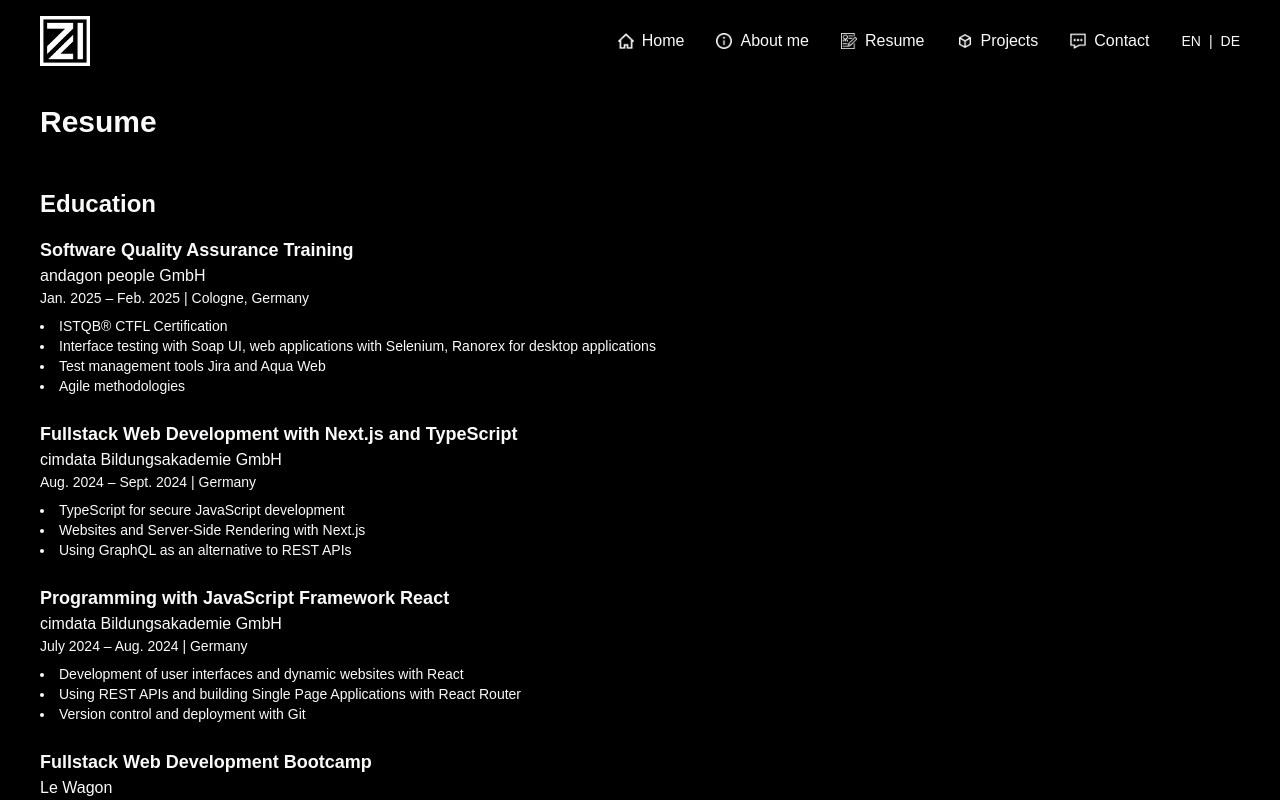
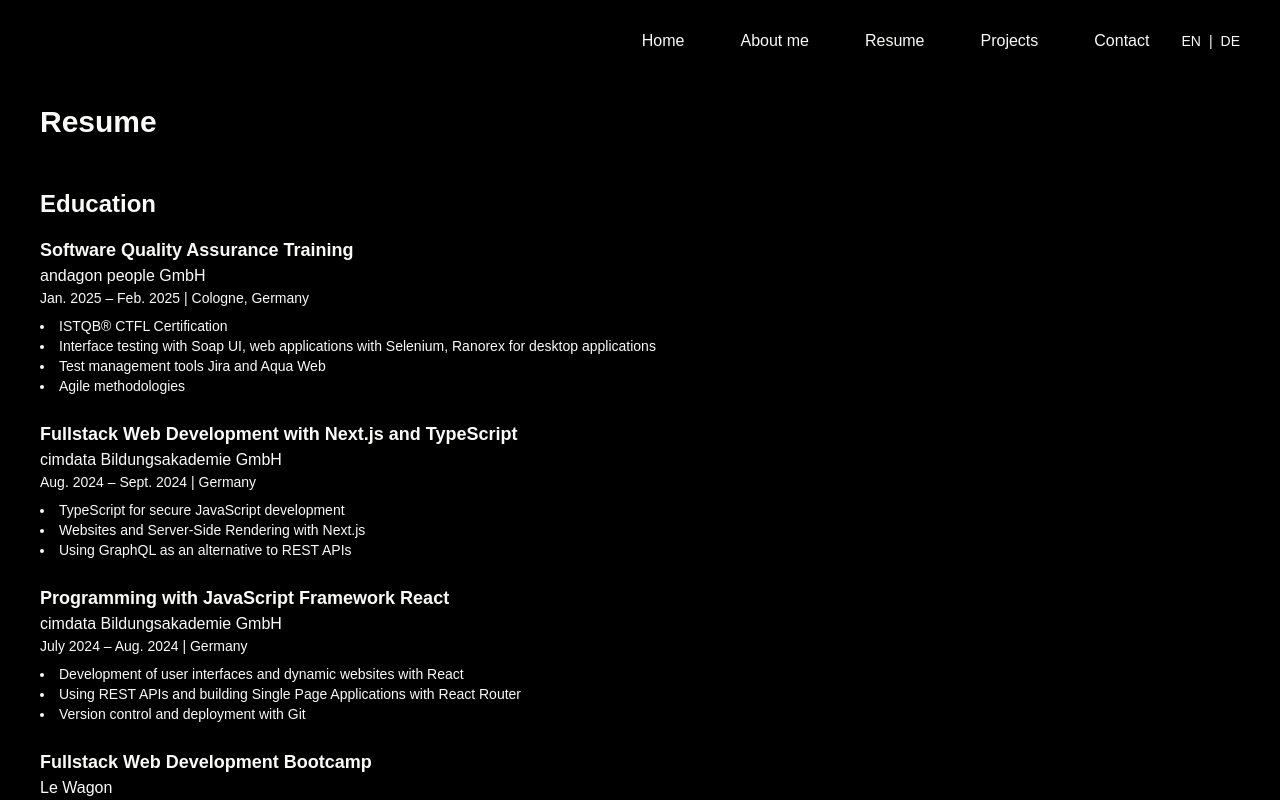
Before and after one commit to zarail/Portfolio, a Next.js app: page /en/resume in a window 1280 px wide. Shown: the top 800 px of the page. Built offline with nearby package versions, Linux system fonts and the light colour scheme.

Commit message:
Update Navbar component to apply consistent styling for images

```diff
--- a/src/app/components/Navbar.tsx
+++ b/src/app/components/Navbar.tsx
@@ -31,7 +31,7 @@
             width={50}
             height={100}
             priority
-            className="block"
+            className="invert dark:invert-0"
           />
         </Link>
 
@@ -42,7 +42,13 @@
               className="flex items-center gap-2 hover:underline hover:underline-offset-4"
               href={`/${locale}${href}`}
             >
-              <Image src={icon} alt={`${label} icon`} width={16} height={16} />
+              <Image
+                src={icon}
+                alt={`${label} icon`}
+                width={16}
+                height={16}
+                className="invert dark:invert-0"
+              />
               {label}
             </Link>
           ))}
```
